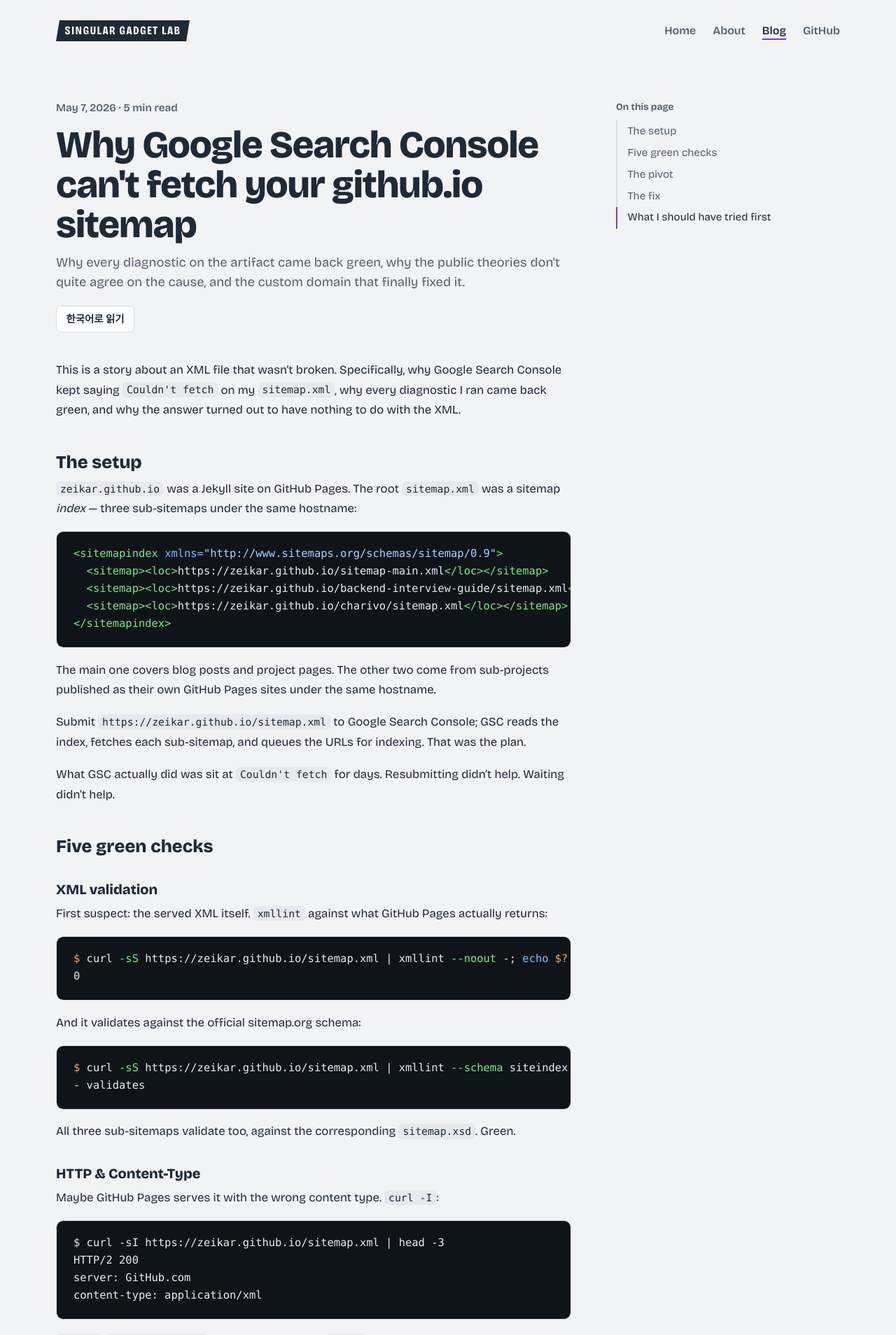
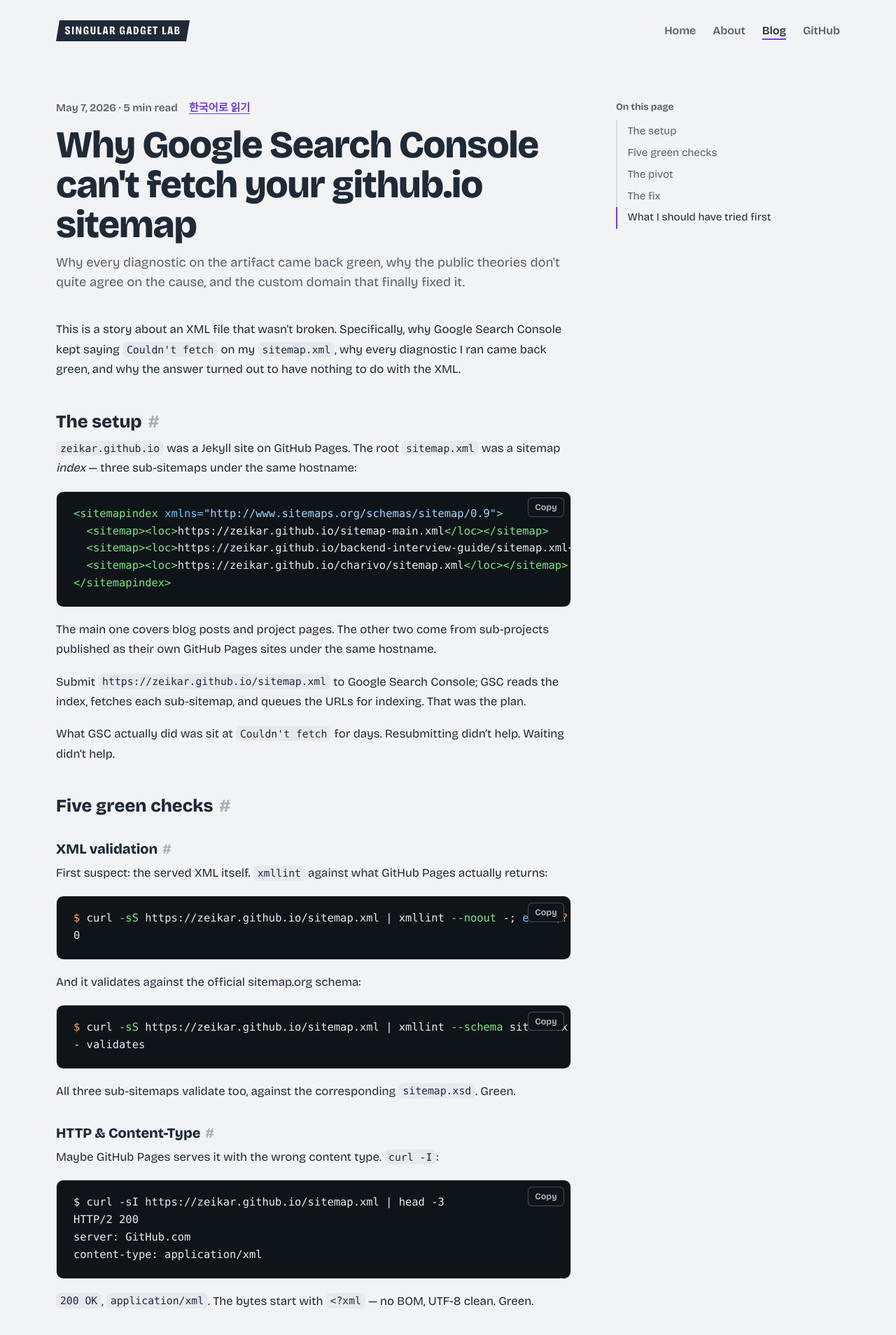
Before and after one commit to zeikar/zeikar.github.io, a Jekyll site: the page built from _posts/2026-05-07-why-gsc-cant-fetch-github-io-sitemap.md, in a window 1280 px wide. Shown: the top 1908 px of the page at 70% size. Built offline with Jekyll 4.4.1, drawn with Linux system fonts in a browser that asks for light colours; some web fonts are replaced; comment, search, counter and statistics services are not loaded.

Commit message:
feat(reading): copy buttons, section links, click-to-enlarge images
On post and project pages (assets/js/reading.js, _sass/_reading.scss):
- Code blocks get a Copy button (Korean labels on Korean posts); without
  clipboard access it selects the code instead
- Section headings get a # link that shows on hover or focus
- Images shown smaller than they are open in a dialog, growing out of their
  place in the page; Esc or a click closes, focus returns to the image

The post's other-language link moves onto the meta line as a text link,
retiring the last leftover white box.

```diff
--- a/_layouts/post.html
+++ b/_layouts/post.html
@@ -14,20 +14,13 @@
         <p class="eyebrow">{{ page.date | date: "%B %-d, %Y" }} · {{ read_min }} min read</p>
         {% endif %}
         {% if page.unit %}{% include unit-tape.html name=page.unit %}{% endif %}
+        {% for tr in page.translations %}
+        <a href="{{ tr[1] | relative_url }}" class="post-translation-link" hreflang="{{ tr[0] }}" lang="{{ tr[0] }}">{% if tr[0] == 'ko' %}한국어로 읽기{% elsif tr[0] == 'en' %}Read in English{% else %}{{ tr[0] | upcase }}{% endif %}</a>
+        {% endfor %}
       </div>
       <h1 class="post-title">{{ page.title }}</h1>
       {% if page.subtitle %}
       <p class="post-subtitle">{{ page.subtitle }}</p>
-      {% endif %}
-
-      {% if page.translations %}
-      <div class="post-translations">
-        {% for tr in page.translations %}
-        <a href="{{ tr[1] | relative_url }}" class="post-translation-link" hreflang="{{ tr[0] }}">
-          {% if tr[0] == 'ko' %}한국어로 읽기{% elsif tr[0] == 'en' %}Read in English{% else %}{{ tr[0] | upcase }}{% endif %}
-        </a>
-        {% endfor %}
-      </div>
       {% endif %}
     </header>
 
@@ -90,3 +83,5 @@
     {% include giscus.html %}
   </div>
 </article>
+
+<script src="{{ '/assets/js/reading.js' | relative_url }}" defer></script>
--- a/_layouts/project.html
+++ b/_layouts/project.html
@@ -81,3 +81,5 @@
     </div>
   </div>
 </article>
+
+<script src="{{ '/assets/js/reading.js' | relative_url }}" defer></script>
--- a/_sass/_post.scss
+++ b/_sass/_post.scss
@@ -10,7 +10,8 @@
   margin-bottom: 2.5rem;
 }
 
-/* Date and read time, then the tape of the unit the post is about. */
+/* Date and read time, the tape of the unit the post is about, and a link to
+   the post in the other language. */
 .post-meta {
   display: flex;
   flex-wrap: wrap;
@@ -39,29 +40,16 @@
   margin: 0;
 }
 
-.post-translations {
-  margin-top: 1.25rem;
-  display: flex;
-  flex-wrap: wrap;
-  gap: 0.5rem;
-}
-
 .post-translation-link {
-  display: inline-flex;
-  align-items: center;
-  gap: 0.4rem;
-  padding: 0.4rem 0.85rem;
-  border: 1px solid var(--line);
-  border-radius: var(--radius-control);
-  font-size: 0.9rem;
+  font-size: 0.95rem;
   font-weight: 600;
-  color: var(--ink);
-  background: var(--surface);
-  transition: border-color 160ms ease;
+  color: var(--brand);
+  text-decoration: underline 1px;
+  text-underline-offset: 3px;
 }
 
 .post-translation-link:hover {
-  border-color: var(--ink-soft);
+  color: var(--ink);
 }
 
 .post-content {
--- /dev/null
+++ b/_sass/_reading.scss
@@ -0,0 +1,90 @@
+/* Reading helpers on post and project pages (assets/js/reading.js). */
+
+/* Copy button, on the code block's wrapper so it doesn't scroll away with a
+   long line. The block is dark in both themes, so its colours are fixed. */
+.has-copy {
+  position: relative;
+}
+
+.code-copy {
+  position: absolute;
+  top: 0.55rem;
+  right: 0.55rem;
+  padding: 0.25rem 0.6rem;
+  border: 1px solid rgb(230 237 243 / 0.25);
+  border-radius: var(--radius-control);
+  background: var(--pre-bg);
+  color: rgb(230 237 243 / 0.8);
+  font: 600 0.78rem/1.4 var(--font);
+  cursor: pointer;
+  transition: color 160ms ease, border-color 160ms ease;
+}
+
+.code-copy:hover {
+  border-color: rgb(230 237 243 / 0.6);
+  color: #e6edf3;
+}
+
+.code-copy:focus-visible {
+  outline-color: #e6edf3;
+  outline-offset: 2px;
+}
+
+/* "#" after a section heading: hidden until the heading is hovered or the
+   link focused; always faintly there on a touchscreen, which can't hover.
+   Scoped to the content so it outranks the content's own link colours. */
+:is(.post-content, .project-content) .heading-anchor {
+  margin-left: 0.35em;
+  color: var(--ink-soft);
+  font-weight: 600;
+  text-decoration: none;
+  opacity: 0;
+  transition: opacity 160ms ease;
+}
+
+:is(h2, h3):hover > .heading-anchor,
+:is(.post-content, .project-content) .heading-anchor:focus-visible {
+  opacity: 1;
+}
+
+:is(.post-content, .project-content) .heading-anchor:hover {
+  color: var(--brand);
+}
+
+@media (hover: none) {
+  :is(.post-content, .project-content) .heading-anchor {
+    opacity: 0.45;
+  }
+}
+
+/* Click-to-enlarge. The picture flies from its place into the dialog. */
+.is-zoomable {
+  cursor: zoom-in;
+}
+
+.zoom {
+  max-width: none;
+  max-height: none;
+  padding: 0;
+  border: 0;
+  background: transparent;
+  cursor: zoom-out;
+}
+
+.zoom::backdrop {
+  background: rgb(10 15 20 / 0.85);
+}
+
+.zoom img {
+  display: block;
+  width: auto;
+  height: auto;
+  max-width: 94vw;
+  max-height: 92vh;
+  border-radius: var(--radius-surface);
+}
+
+::view-transition-group(zoom) {
+  animation-duration: 320ms;
+  animation-timing-function: cubic-bezier(0.2, 0.8, 0.2, 1);
+}
--- a/assets/css/style.scss
+++ b/assets/css/style.scss
@@ -16,3 +16,4 @@
 @use 'responsive';
 @use 'blog';
 @use 'post';
+@use 'reading';
--- /dev/null
+++ b/assets/js/reading.js
@@ -0,0 +1,157 @@
+// Post and project pages: a copy button on code blocks, a # link on each
+// section heading, and click-to-enlarge images. Styles in _sass/_reading.scss.
+(() => {
+  const body = document.querySelector('.post-content, .project-content');
+  if (!body) {
+    return;
+  }
+
+  const ko = document.documentElement.lang === 'ko';
+  const reduceMotion = window.matchMedia('(prefers-reduced-motion: reduce)').matches;
+
+  // Copy buttons. The button sits on the block's wrapper, not the <pre>,
+  // so it stays put while a long line scrolls sideways.
+  const label = { copy: ko ? '복사' : 'Copy', done: ko ? '복사됨' : 'Copied', select: ko ? '선택됨' : 'Selected' };
+
+  body.querySelectorAll('pre').forEach((pre) => {
+    const host = pre.closest('.highlight') || pre;
+    const code = pre.querySelector('code') || pre;
+    const button = document.createElement('button');
+    button.type = 'button';
+    button.className = 'code-copy';
+    button.textContent = label.copy;
+    button.setAttribute('aria-live', 'polite');
+    host.classList.add('has-copy');
+    host.append(button);
+
+    let reset = 0;
+    const show = (text) => {
+      button.textContent = text;
+      window.clearTimeout(reset);
+      reset = window.setTimeout(() => {
+        button.textContent = label.copy;
+      }, 1600);
+    };
+
+    button.addEventListener('click', () => {
+      navigator.clipboard.writeText(code.innerText.replace(/\n$/, '')).then(
+        () => show(label.done),
+        // No clipboard access (an insecure origin, a denied permission):
+        // select the code instead, so a ⌘C / Ctrl+C finishes the job.
+        () => {
+          window.getSelection().selectAllChildren(code);
+          show(label.select);
+        },
+      );
+    });
+  });
+
+  // A "#" after each section heading, linking to it.
+  body.querySelectorAll('h2[id], h3[id]').forEach((heading) => {
+    const anchor = document.createElement('a');
+    anchor.className = 'heading-anchor';
+    anchor.href = `#${heading.id}`;
+    anchor.textContent = '#';
+    anchor.setAttribute('aria-label', ko ? `이 섹션 링크: ${heading.textContent}` : `Link to this section: ${heading.textContent}`);
+    heading.append(anchor);
+  });
+
+  // Enlarge an image shown smaller than it is. The picture grows out of its
+  // place in the page (a view transition) where the browser can.
+  const images = Array.from(document.querySelectorAll('.project-image img, .post-content img, .project-content img'))
+    .filter((img) => !img.closest('a'));
+  if (images.length === 0) {
+    return;
+  }
+
+  const dialog = document.createElement('dialog');
+  dialog.className = 'zoom';
+  dialog.setAttribute('aria-label', ko ? '확대한 이미지' : 'Enlarged image');
+  const big = document.createElement('img');
+  big.alt = '';
+  dialog.append(big);
+  document.body.append(dialog);
+
+  let opener = null;
+
+  // Runs `change` inside a view transition when there is one; returns the
+  // transition, or null when the change just happened.
+  const transition = (change) => {
+    if (reduceMotion || !document.startViewTransition) {
+      change();
+      return null;
+    }
+    return document.startViewTransition(change);
+  };
+
+  const open = (img) => {
+    opener = img;
+    big.src = img.currentSrc || img.src;
+    big.alt = img.alt;
+    img.style.viewTransitionName = 'zoom';
+    transition(async () => {
+      img.style.viewTransitionName = '';
+      big.style.viewTransitionName = 'zoom';
+      dialog.showModal();
+      // The new frame is captured once this resolves; decode first, or the
+      // big copy flies in blank.
+      await big.decode();
+    });
+  };
+
+  const close = () => {
+    if (!dialog.open) {
+      return;
+    }
+    const landed = () => {
+      opener.style.viewTransitionName = '';
+      opener.focus();
+    };
+    const flight = transition(() => {
+      big.style.viewTransitionName = '';
+      opener.style.viewTransitionName = 'zoom';
+      dialog.close();
+    });
+    if (flight) {
+      flight.finished.then(landed);
+    } else {
+      landed();
+    }
+  };
+
+  dialog.addEventListener('click', close);
+  dialog.addEventListener('cancel', (event) => {
+    event.preventDefault();
+    close();
+  });
+
+  images.forEach((img) => {
+    const enlargeable = () => img.naturalWidth > img.clientWidth * 1.15;
+    const arm = () => {
+      if (!enlargeable()) {
+        return;
+      }
+      img.classList.add('is-zoomable');
+      img.tabIndex = 0;
+      img.setAttribute('role', 'button');
+      img.setAttribute('aria-label', `${ko ? '크게 보기' : 'Enlarge'}: ${img.alt}`);
+    };
+    if (img.complete) {
+      arm();
+    } else {
+      img.addEventListener('load', arm, { once: true });
+    }
+
+    img.addEventListener('click', () => {
+      if (img.classList.contains('is-zoomable')) {
+        open(img);
+      }
+    });
+    img.addEventListener('keydown', (event) => {
+      if (img.classList.contains('is-zoomable') && (event.key === 'Enter' || event.key === ' ')) {
+        event.preventDefault();
+        open(img);
+      }
+    });
+  });
+})();
```
Also changed, not shown: CLAUDE.md (+1 -1 lines).
